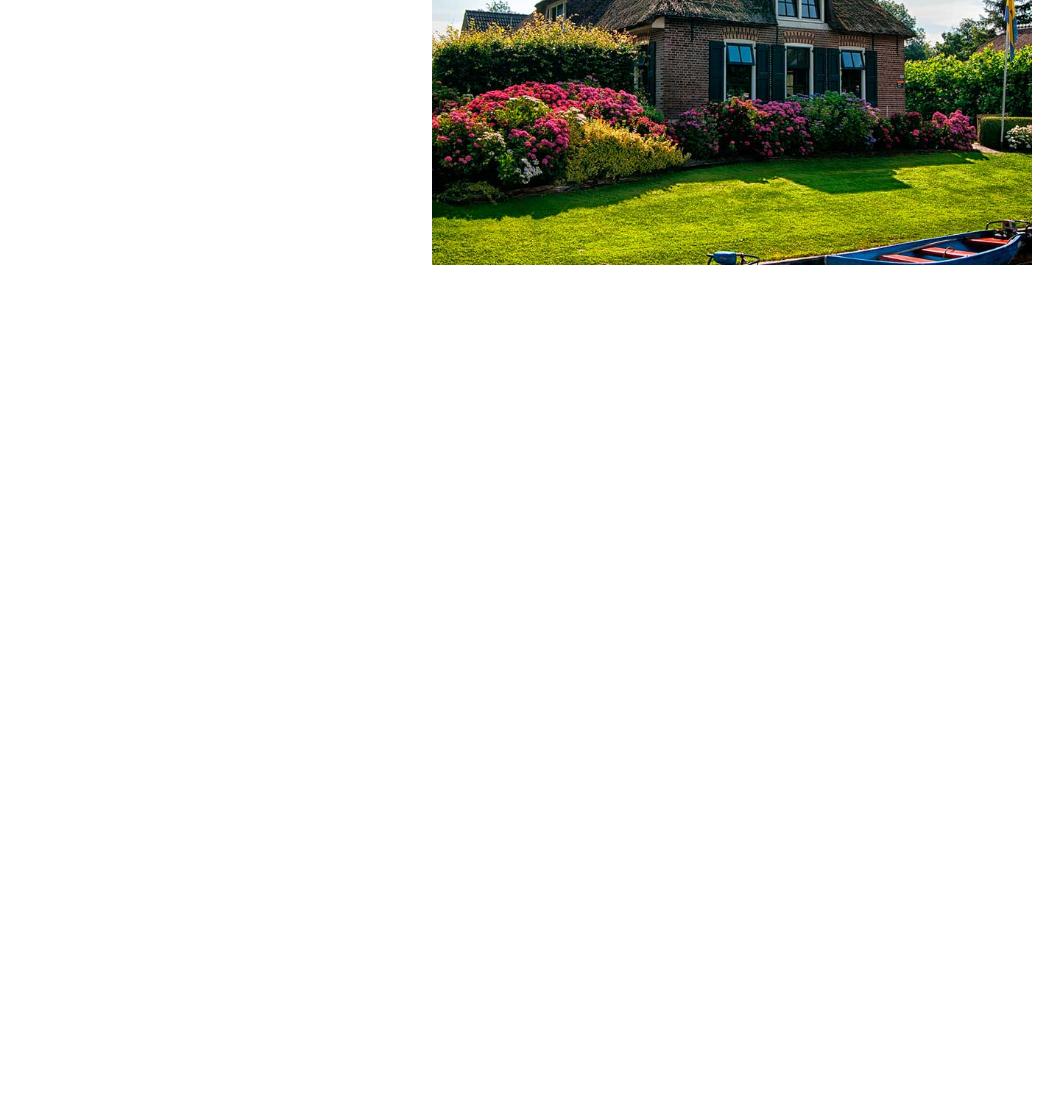
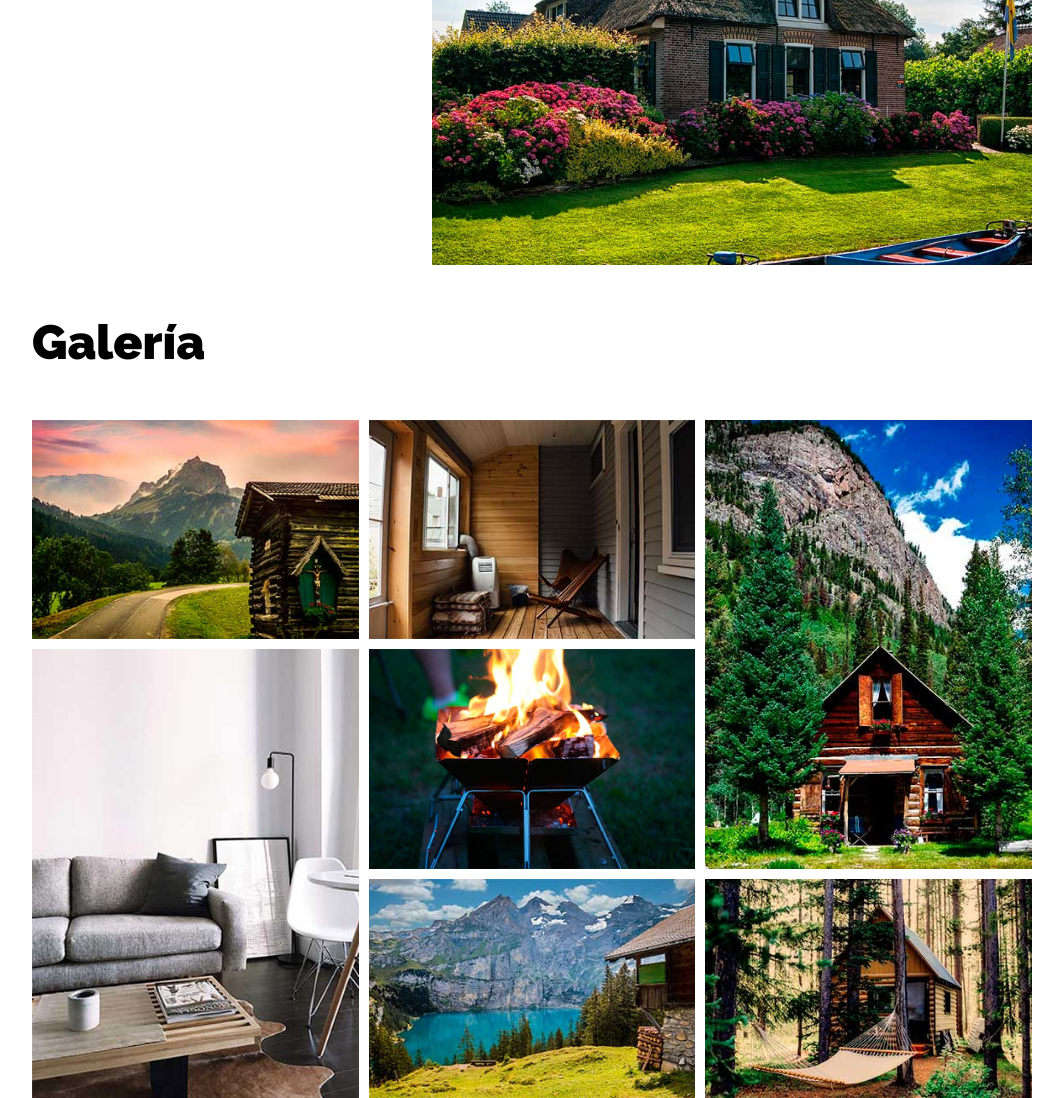
Before and after one commit to AtochePascual-Dev/Arquitectura-Bosque, a plain HTML site: page index.html in a window 1280 px wide. Shown: the part 2989-4087 px from the top of the page, without its empty margins (108-1171 px from the left). Before the commit the page ends 3254 px from the top, so only its background shows below. Drawn offline with Linux system fonts and the light colour scheme.

Commit message:
[ADD] galeria

```diff
--- a/css/style.css
+++ b/css/style.css
@@ -290,6 +290,7 @@ textarea {
   }
 }
 
+/* * Modelos */
 .modelos {
   display: flex;
   flex-direction: column;
@@ -371,3 +372,68 @@ textarea {
 .modelo__text {
   line-height: 1.5;
 }
+
+/* * GALERIA */
+.galeria {
+  max-width: 100rem;
+  margin-top: 5rem;
+}
+
+.galeria__titulo {
+  font-weight: 900;
+  margin-bottom: 5rem;
+}
+
+.galeria__listado {
+  display: grid;
+  grid-template-columns: repeat(2, 1fr);
+  justify-content: center;
+  gap: 1rem;
+}
+
+@media (min-width:768px) {
+  .galeria__listado {
+    grid-template-columns: repeat(3, 1fr);
+  }
+}
+
+.galeria__figure:nth-child(2) {
+  grid-column: 2 / 3;
+  grid-row: 1 / 3;
+}
+
+@media (min-width:768px) {
+  .galeria__figure:nth-child(2) {
+    grid-column: 1 / 2;
+    grid-row: 2 / 4;
+  }
+}
+
+.galeria__figure:nth-child(3) {
+  grid-column: 2 / 3;
+  grid-row: 3 / 5;
+}
+
+@media (min-width:768px) {
+  .galeria__figure:nth-child(3) {
+    grid-column: 2 / 3;
+    grid-row: 1 / 2;
+  }
+}
+
+.galeria__figure:nth-child(6) {
+  grid-row: 2 / 4;
+}
+
+@media (min-width:768px) {
+  .galeria__figure:nth-child(6) {
+    grid-column: 3 / 4;
+    grid-row: 1 / 3;
+  }
+}
+
+.galeria__img {
+  width: 100%;
+  height: 100%;
+  object-fit: cover;
+}
--- a/index.html
+++ b/index.html
@@ -98,6 +98,41 @@
       </div> <!-- Fin modelo -->
     </div>
   </main>
+
+  <section class="galeria galeria-container">
+    <h2 class="galeria__titulo">Galería</h2>
+
+    <div class="galeria__listado">
+      <figure class="galeria__figure">
+        <img class="galeria__img" src="./img/imagen_1.jpg" alt="imagen de galeria" loading="lazy" width="300"
+          height="250">
+      </figure>
+      <figure class="galeria__figure">
+        <img class="galeria__img" src="./img/imagen_2.jpg" alt="imagen de galeria" loading="lazy" width="300"
+          height="250">
+      </figure>
+      <figure class="galeria__figure">
+        <img class="galeria__img" src="./img/imagen_3.jpg" alt="imagen de galeria" loading="lazy" width="300"
+          height="250">
+      </figure>
+      <figure class="galeria__figure">
+        <img class="galeria__img" src="./img/imagen_4.jpg" alt="imagen de galeria" loading="lazy" width="300"
+          height="250">
+      </figure>
+      <figure class="galeria__figure">
+        <img class="galeria__img" src="./img/imagen_5.jpg" alt="imagen de galeria" loading="lazy" width="300"
+          height="250">
+      </figure>
+      <figure class="galeria__figure">
+        <img class="galeria__img" src="./img/imagen_6.jpg" alt="imagen de galeria" loading="lazy" width="300"
+          height="250">
+      </figure>
+      <figure class="galeria__figure">
+        <img class="galeria__img" src="./img/imagen_7.jpg" alt="imagen de galeria" loading="lazy" width="300"
+          height="250">
+      </figure>
+    </div>
+  </section>
 </body>
 
 </html>
```
